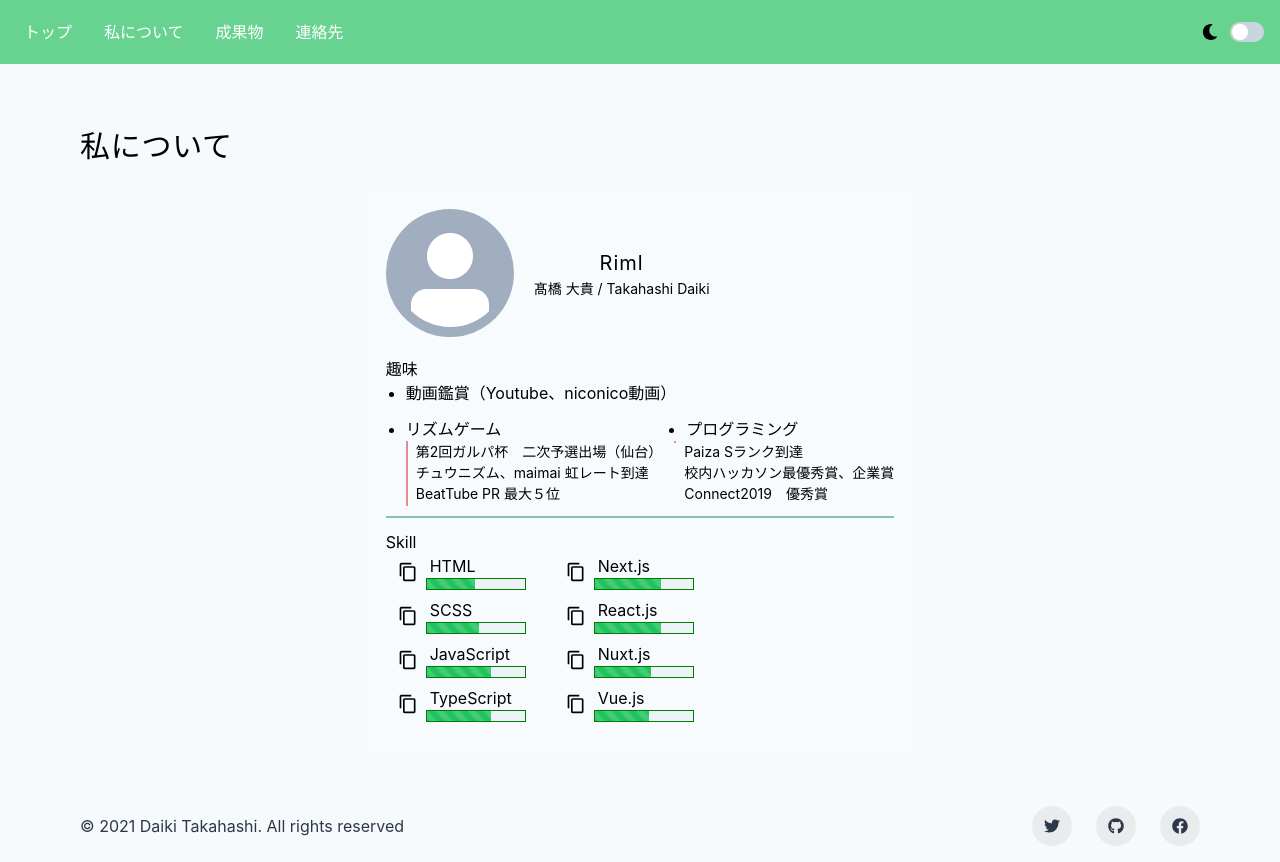
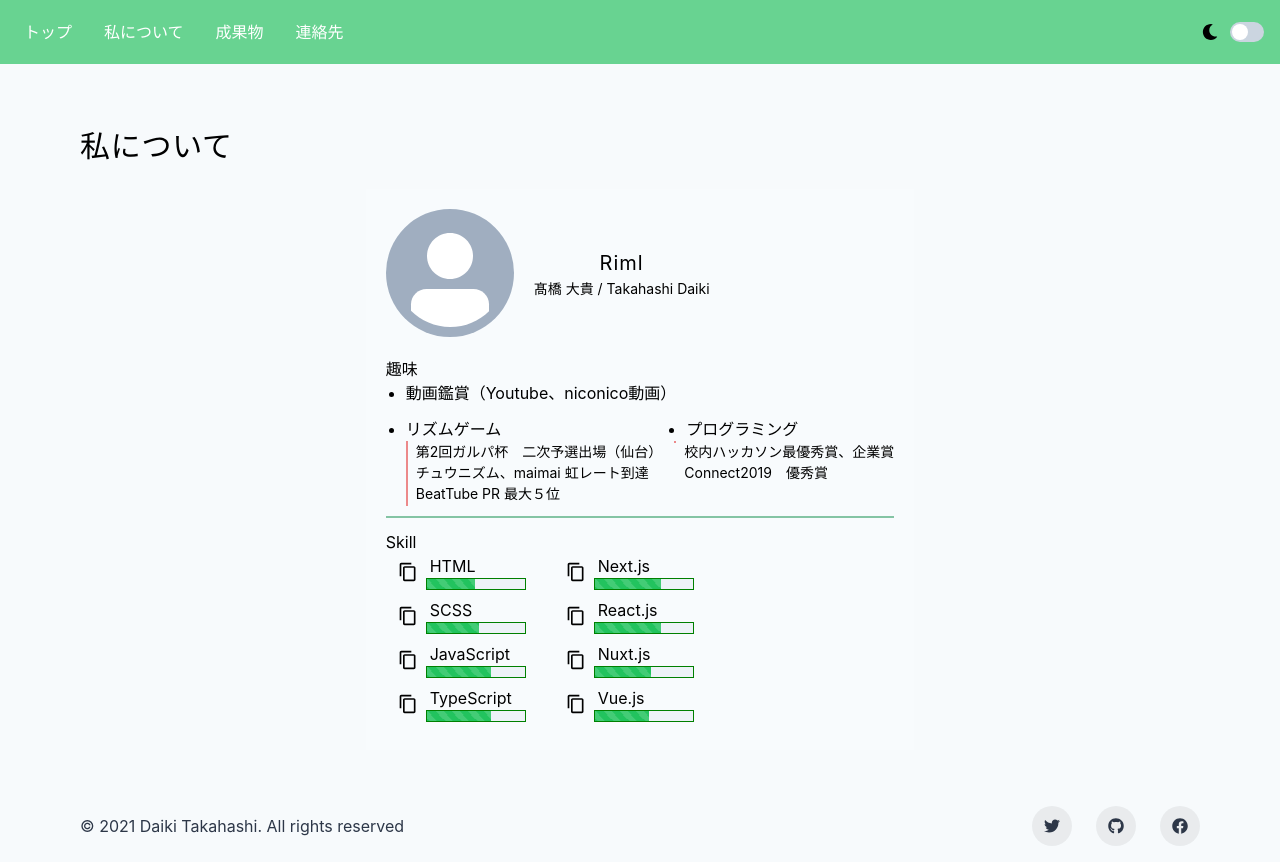
Before and after one commit to RimlTempest/RimlTempest.github.io, a Next.js app: page /about in a window 1280 px wide. Built offline with nearby package versions, Linux system fonts and the light colour scheme.

Commit message:
update: 内容削除

```diff
--- a/src/pages/about/index.tsx
+++ b/src/pages/about/index.tsx
@@ -93,7 +93,6 @@ const About: React.FC = () => {
                             color="green.500"
                           />
                           <List styleType="none" ml={2}>
-                            <ListItem fontSize="sm">Paiza Sランク到達</ListItem>
                             <ListItem fontSize="sm">
                               校内ハッカソン最優秀賞、企業賞
                             </ListItem>
```
